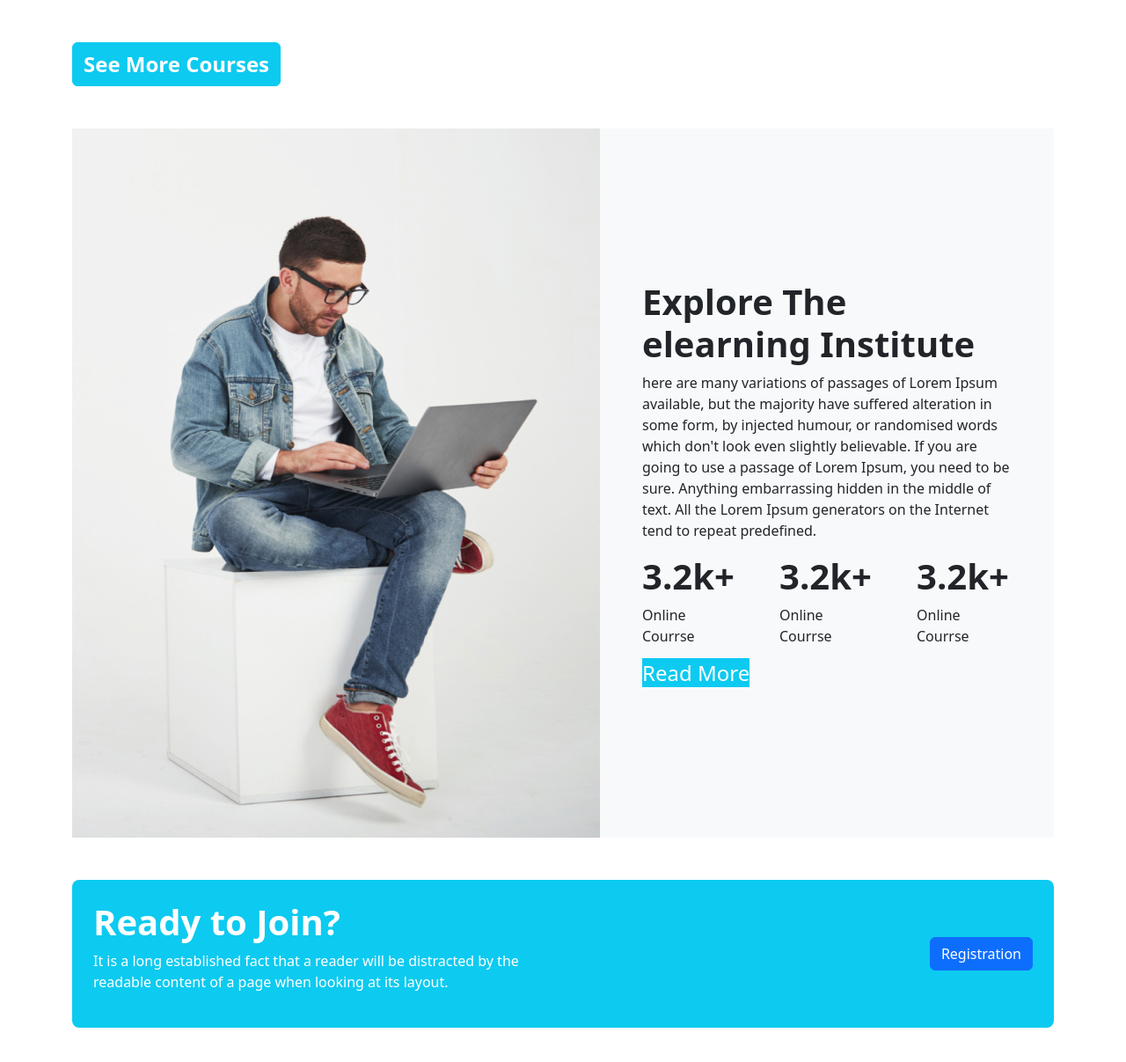
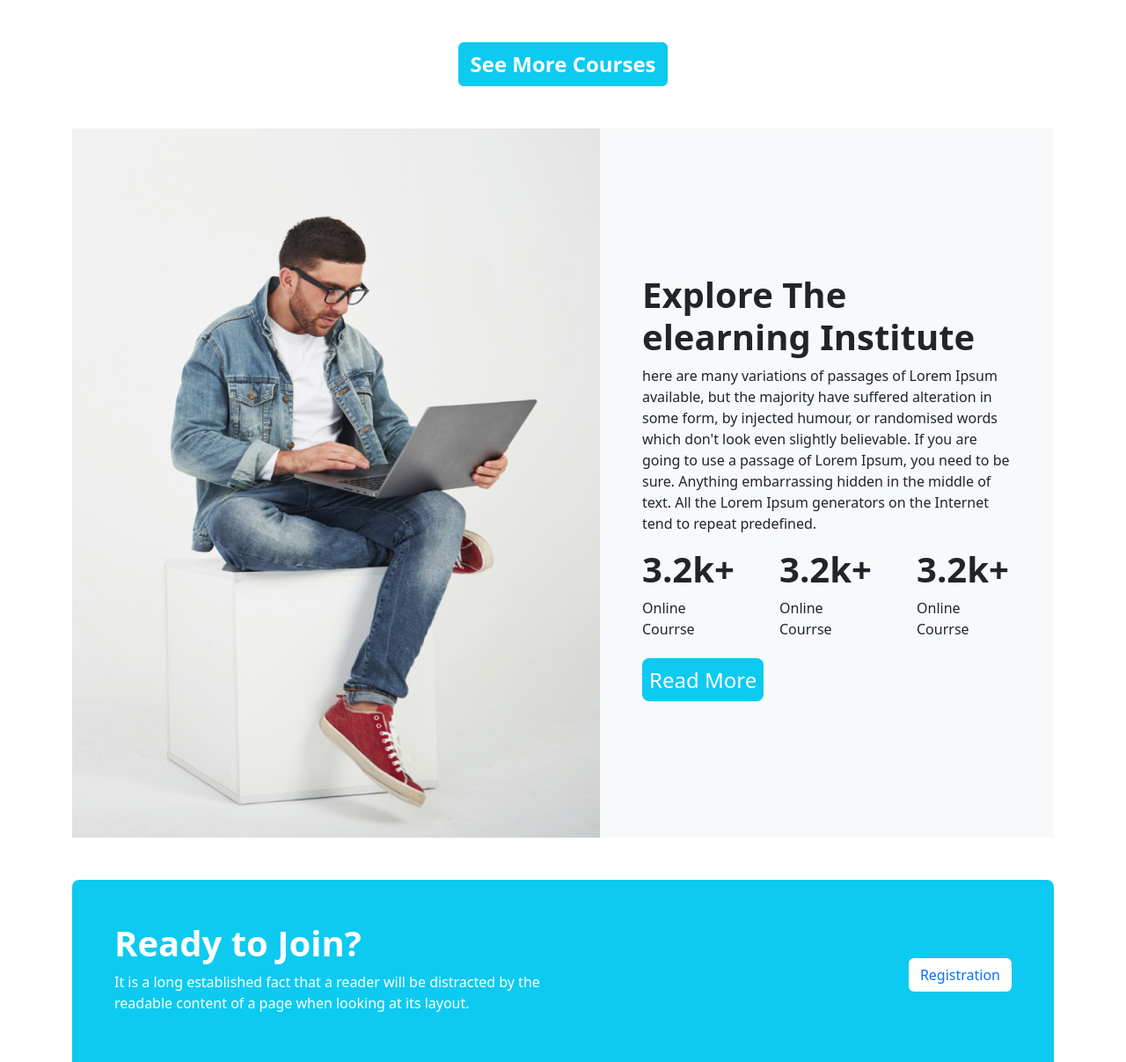
Before and after one commit to rhasibur007/edTech-repo, a plain HTML site: page index.html in a window 1280 px wide. Shown: the part 1779-2986 px from the top of the page at 88% size. Drawn offline with nearby package versions, Linux system fonts and the light colour scheme.

Commit message:
responsive

```diff
--- a/index.html
+++ b/index.html
@@ -188,7 +188,7 @@
       </div>
     </section>
     <!-- Course Section End  -->
-    <div class="mt-5">
+    <div class="mt-5 text-center">
       <button type="button" class="btn btn-info text-white text-center fw-bold fs-4 d-inline m-auto">See More
         Courses</button>
     </div>
@@ -207,7 +207,7 @@
 
             Anything embarrassing hidden in the middle of text. All the Lorem Ipsum
             generators on the Internet tend to repeat predefined.</p>
-          <div class="d-flex gap-5">
+          <div class="d-flex gap-5 mb-3">
             <div>
               <h1 class="fs-1 fw-bolder">3.2k+</h1>
               <p>Online Courrse</p>
@@ -221,20 +221,20 @@
               <p>Online Courrse</p>
             </div>
           </div>
-          <h4 class="bg-info text-white d-inline">Read More</h4>
+          <h4 class="bg-info text-white d-inline p-2 rounded-3">Read More</h4>
         </div>
       </div>
     </div>
 
-    <div class="d-flex align-items-center justify-content-between mt-5 bg-info p-4 text-white rounded-3">
+    <div class="d-flex align-items-center justify-content-between mt-5 bg-info p-5 text-white rounded-3">
       <div class="w-50">
-        <h3 class="fs-1 fw-bolder">Ready to Join?</h3>
+        <h3 class="fs-1 fw-bolder ">Ready to Join?</h3>
         <p>It is a long established fact that a reader will be distracted by the
           readable content of a page when looking at its layout.</p>
       </div>
       <div>
 
-        <button type="button" class="btn btn-primary" data-bs-toggle="modal" data-bs-target="#exampleModal"
+        <button type="button" class="btn btn-white bg-white text-primary" data-bs-toggle="modal" data-bs-target="#exampleModal"
           data-bs-whatever="@getbootstrap">Registration</button>
 
         <div class="modal fade" id="exampleModal" tabindex="-1" aria-labelledby="exampleModalLabel" aria-hidden="true">
```
